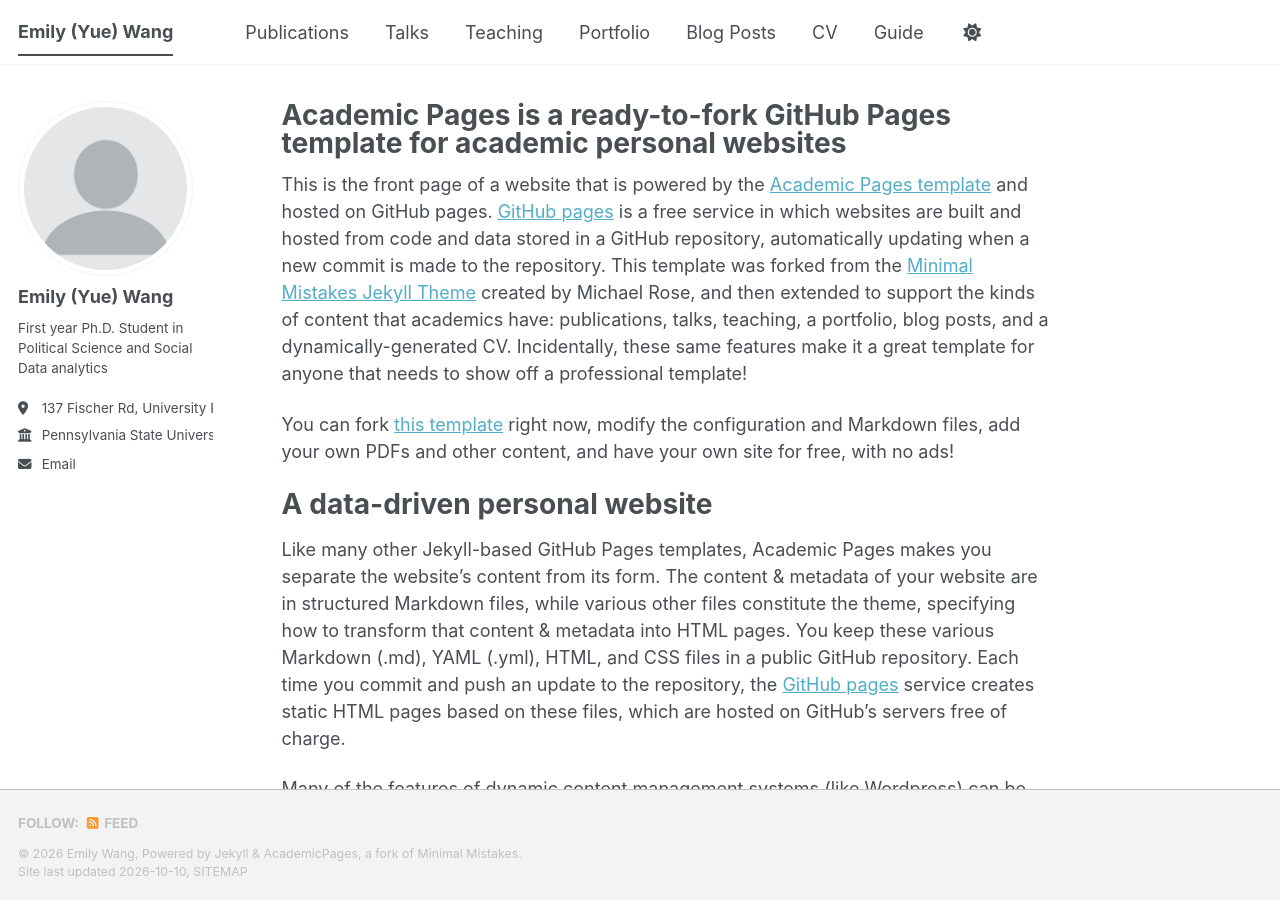
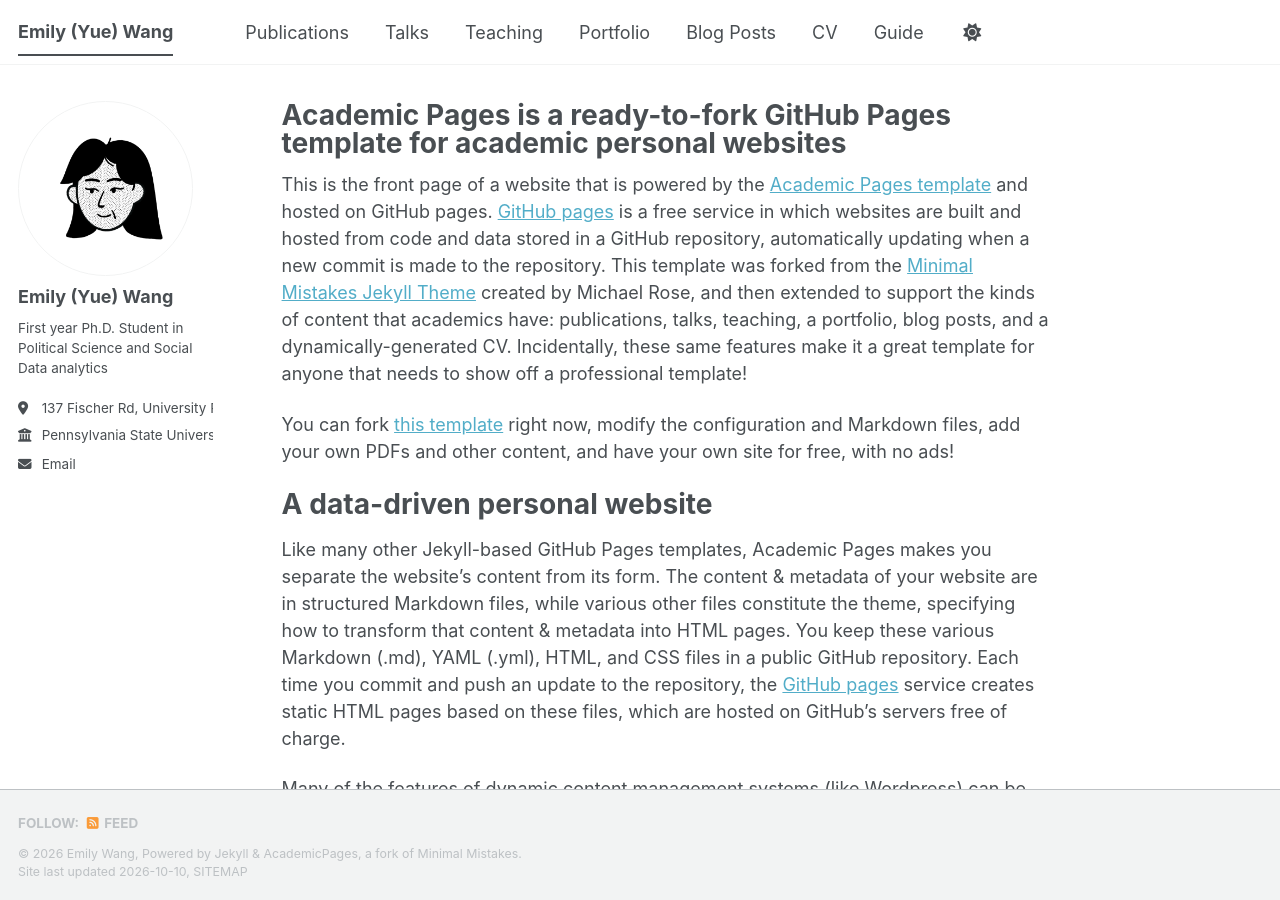
Before and after one commit to emily-yuewang/emily-yuewang.github.io, a Jekyll site: the page built from _pages/about.md, in a window 1280 px wide and 900 px high. Built offline with Jekyll 4.4.1, drawn with Linux system fonts in a browser that asks for light colours; a style sheet for code colours, icons or effects is not loaded.

Commit message:
Update _config.yml
updated version of the website with left-side bar

```diff
--- a/_config.yml
+++ b/_config.yml
@@ -16,14 +16,14 @@ description              : &description "Your Name's academic portfolio"   # Upd
 url                      : https://emily-yuewang.github.io # The base hostname & protocol for your site e.g. "https://[your GitHub username].github.io",
                                                            # or if you already have some other page hosted on Github then use "https://[your GitHub username].github.io/[Your Repo Name]"
 baseurl                  : "" # the subpath of your site, e.g. "/blog"
-repository               : "https://emily-yuewang.github.io"
+repository               : "emily-yuewang/emily-yuewang.github.io"
 
 # Site Author - The following control what appear as part of the author content on the side bar.
 #               If a field is blank the icon and link will not appear, otherwise it will be shown.
 #               Additional customization can be done by editing /_includes/author-profile.html
 author:
   # Biographic information
-  avatar           : "profile.png"
+  avatar           : "my-notion-face-transparent.png"
   name             : "Emily (Yue) Wang"
   pronouns         : # example: "she/her"
   bio              : "First year Ph.D. Student in Political Science and Social Data analytics"
```
